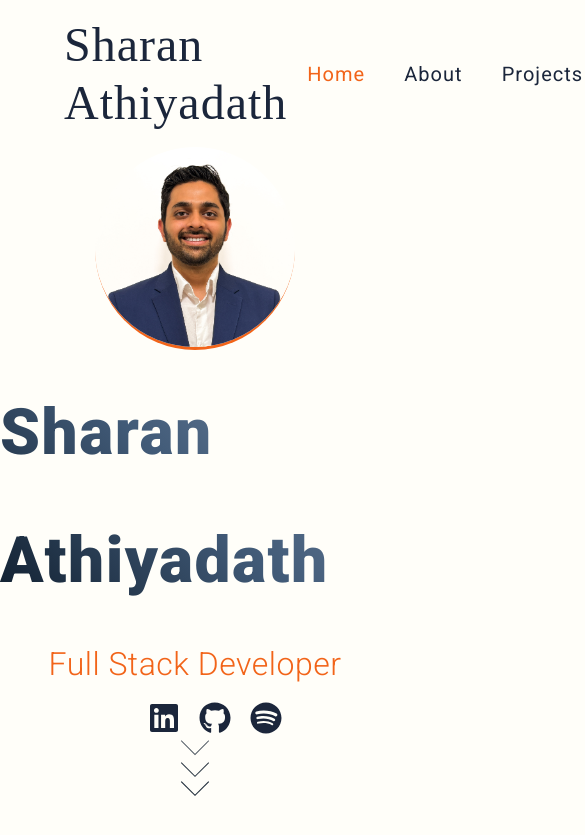
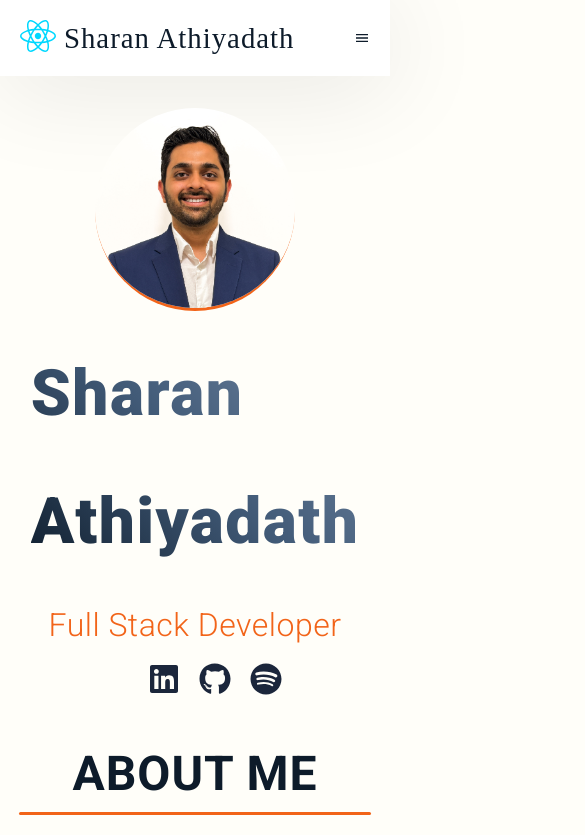
Before and after one commit to Sharanadhi/sharan-portfolio, a React (Vite) app: page / in a window 390 px wide. Shown: the top 835 px of the page, 585 px wide, since content can reach past the window. Built offline with nearby package versions, Linux system fonts and the light colour scheme; a web font is replaced by a local one.

Commit message:
add responsive Navbar

```diff
--- a/src/App.jsx
+++ b/src/App.jsx
@@ -1,5 +1,5 @@
 
-import Navbar from './components/Navbar/Navbar';
+import Header from './components/Header/Header';
 import Hero from './components/Hero/Hero';
 import About from './components/About/About';
 import Projects from './components/Projects/Projects';
@@ -9,11 +9,9 @@ import './App.scss'
 function App() {
   return (
       <>
-        <header>
-          <Navbar/>
-          <Hero />
-        </header>
+          <Header/>
         <main>
+        <Hero />
           <About />
           <Projects />
           <Contact />
--- a/src/App.scss
+++ b/src/App.scss
@@ -25,10 +25,7 @@ body {
   -webkit-text-size-adjust: 100%;
   -webkit-font-smoothing: antialiased;
   scroll-behavior: smooth;
-}
-
-header {
-  height: 100vh;
+  position: relative;
 }
 
 .underline {
@@ -86,3 +83,7 @@ select:focus {
 textarea {
   height: 4.8rem;
 }
+
+.d-none {
+  display: none;
+}
--- a/src/components/Contact/Contact.jsx
+++ b/src/components/Contact/Contact.jsx
@@ -3,7 +3,7 @@ import './Contact.scss';
 
 const Contact = ()=> {
   return (
-    <section className="contact">
+    <section id="contact" className="contact">
       <div className='contact__header'>
           <h2 className="contact__heading">CONTACT</h2>
           <hr className='underline'/>
@@ -18,16 +18,16 @@ const Contact = ()=> {
           <div className="contact__card-body">
             <form action="">
             <div className="input__group">
-              <label htmlFor="">Name</label>
-              <input type="text" className="contact__input"/>
+              <label htmlFor="contact_name">Name</label>
+              <input type="text" className="contact__input" id="contact_name"/>
             </div>
             <div className="input__group">
-              <label htmlFor="">Email</label>
-              <input type="email" className="contact__input"/>
+              <label htmlFor="contact_email">Email</label>
+              <input type="email" className="contact__input" id="contact_email"/>
             </div>
             <div className="input__group">
-              <label htmlFor="">Message</label>
-              <textarea name="message" id="message"></textarea>
+              <label htmlFor="contact_message">Message</label>
+              <textarea name="message" id="contact_message"></textarea>
             </div>
             <div className="btn__group">
               <button className="contact__button">Submit</button>
--- /dev/null
+++ b/src/components/Header/Header.jsx
@@ -0,0 +1,69 @@
+import { useState } from 'react';
+import { MdMenu, MdClose } from "react-icons/md";
+import './Header.scss';
+import logo from '../../assets/react.svg';
+
+function Navbar() {
+  const [menuOpen, setMenuOpen] = useState(false);
+
+  const toggleMenu = () => {
+    setMenuOpen(!menuOpen);
+  };
+
+  const closeMenu = () => {
+    setMenuOpen(false);
+  };
+
+  return (
+    <header className="header">
+      <div className="header__content">
+        <div className="header__logo-container">
+          <div className="header__logo-img-cont">
+            <img src={logo} alt="Sharan Athiyadath logo image" className="header__logo-img" />
+          </div>
+          <span className="header__logo-title">Sharan Athiyadath</span>
+        </div>
+        <div className="header__main">
+          <ul className="header__links">
+            <li className="header__link-wrapper">
+              <a href="./" className="header__link"> Home </a>
+            </li>
+            <li className="header__link-wrapper">
+              <a href="./#about" className="header__link">About </a>
+            </li>
+            <li className="header__link-wrapper">
+              <a href="./#projects" className="header__link"> Projects </a>
+            </li>
+            <li className="header__link-wrapper">
+              <a href="./#contact" className="header__link"> Contact </a>
+            </li>
+          </ul>
+          <div className="header__main-ham-menu-cont" onClick={toggleMenu}>
+            <MdMenu className={`header__main-ham-menu ${menuOpen ? 'd-none' : ''}`} />
+            <MdClose className={`header__main-ham-menu-close ${menuOpen ? '' : 'd-none'}`} />
+          </div>
+        </div>
+      </div>
+      <div className={`header__sm-menu ${menuOpen ? 'header__sm-menu--active' : ''}`}>
+        <div className="header__sm-menu-content">
+          <ul className="header__sm-menu-links">
+            <li className="header__sm-menu-link" onClick={closeMenu}>
+              <a href="./"> Home </a>
+            </li>
+            <li className="header__sm-menu-link" onClick={closeMenu}>
+              <a href="./#about"> About </a>
+            </li>
+            <li className="header__sm-menu-link" onClick={closeMenu}>
+              <a href="./#projects"> Projects </a>
+            </li>
+            <li className="header__sm-menu-link" onClick={closeMenu}>
+              <a href="./#contact"> Contact </a>
+            </li>
+          </ul>
+        </div>
+      </div>
+    </header>
+  );
+}
+
+export default Navbar;
--- /dev/null
+++ b/src/components/Header/Header.scss
@@ -0,0 +1,92 @@
+@use "../../styles/partials/variables" as *;
+@use "../../styles/partials/mixins" as *;
+@use "../../styles/partials/typography" as *;
+
+.header {
+  // position: fixed;
+  width: 100%;
+  z-index: 1000;
+  background: #fff;
+  box-shadow: 0 10px 100px rgba(0, 0, 0, 0.1);
+
+  &__content {
+    display: flex;
+    align-items: center;
+    justify-content: space-between;
+    padding: 1.25rem;
+  }
+
+  &__logo-container {
+    @include flex-center;
+    gap: 0.5rem;
+  }
+
+  &__logo-title {
+    @include ntr-font(400);
+    font-size: 1.8rem;
+  }
+
+  &__links {
+    display: none;
+    @include media-query("tablet") {
+      list-style: none;
+      @include flex-space-between;
+    }
+  }
+
+  &__link {
+    padding: 0 1rem;
+    text-decoration: none;
+    @include ntr-font(400);
+    font-size: 1.6rem;
+    color: $blue1;
+  }
+
+  &__main-ham-menu-cont {
+    @include media-query("tablet") {
+      display: none;
+    }
+  }
+
+  &__main-ham-menu {
+    display: block;
+    @include media-query("tablet") {
+      display: none;
+    }
+  }
+
+  &__sm-menu {
+    background: #fff;
+    position: absolute;
+    width: 100%;
+    top: 10%;
+    visibility: hidden;
+    opacity: 0;
+    transition: all 0.3s;
+    z-index: 999; /* Ensure it's above other elements */
+    box-shadow: 0px 5px 5px 0px rgba(0, 0, 0, 0.1);
+  }
+
+  &__sm-menu--active {
+    visibility: visible;
+    opacity: 1;
+  }
+
+  &__sm-menu-link {
+    list-style: none;
+
+    a {
+      display: block;
+      text-decoration: none;
+      padding: 2.5rem 3rem;
+      font-size: 1.6rem;
+      color: #333;
+      text-align: right;
+      border-bottom: 1px solid #eee;
+      font-weight: 700;
+      text-transform: uppercase;
+      letter-spacing: 2px;
+      transition: color 0.3s;
+    }
+  }
+}
--- a/src/components/Hero/Hero.jsx
+++ b/src/components/Hero/Hero.jsx
@@ -26,11 +26,6 @@ function Hero(){
           <li><a target="_blank" href="https://open.spotify.com/user/315qepx426u27kty6kxa5227dxoe?si=c8d4bc9ade6c4824"><FaSpotify/></a></li>
       </Fade>
         </ul>
-      <div className="scroll-down">
-        <span></span>
-        <span></span>
-        <span></span>
-     </div>
     </section>
   )
 }
--- a/src/components/Hero/Hero.scss
+++ b/src/components/Hero/Hero.scss
@@ -3,6 +3,7 @@
 @use "../../styles/partials/typography" as *;
 
 .hero {
+  margin: 2rem;
   @include flex-center;
   flex-direction: column;
   gap: 1.2rem;
@@ -43,43 +44,3 @@
     }
   }
 }
-
-.scroll-down {
-  position: absolute;
-  top: 90%;
-  left: 50%;
-  transform: translate(-50%, -50%);
-
-  span {
-    display: block;
-    width: 20px;
-    height: 20px;
-    border-bottom: 1px solid $black1;
-    border-right: 1px solid $black1;
-    transform: rotate(45deg);
-    margin: -10px;
-    animation: animate 2s infinite;
-
-    &:nth-child(2) {
-      animation-delay: -0.2s;
-    }
-
-    &:nth-child(3) {
-      animation-delay: -0.4s;
-    }
-  }
-}
-
-@keyframes animate {
-  0% {
-    opacity: 0;
-    transform: rotate(45deg) translate(-20px, -20px);
-  }
-  50% {
-    opacity: 1;
-  }
-  100% {
-    opacity: 0;
-    transform: rotate(45deg) translate(20px, 20px);
-  }
-}
--- a/src/components/Navbar/Navbar.jsx
+++ /dev/null
@@ -1,18 +0,0 @@
-import './Navbar.scss'
-
-function Navbar() {
-  return (
-  <nav className='navbar'>
-    <div className="navbar__logo">
-      <a href="#">Sharan Athiyadath</a>
-    </div>
-    <ul className="navbar__menu">
-      <li><a href="#" className='active'>Home</a></li>
-      <li><a href="#about">About</a></li>
-      <li><a href="#">Projects</a></li>
-      <li><a href="#">Contact</a></li>
-    </ul>
-  </nav>);
-}
-
-export default Navbar;
--- a/src/components/Navbar/Navbar.scss
+++ /dev/null
@@ -1,43 +0,0 @@
-@use "../../styles/partials/variables" as *;
-@use "../../styles/partials/mixins" as *;
-@use "../../styles/partials/typography" as *;
-
-.navbar {
-  display: flex;
-  align-items: center;
-  justify-content: space-between;
-  padding: 1rem 4rem;
-  z-index: 10;
-  &__logo a {
-    color: $blue1;
-    text-decoration: none;
-    @include ntr-font(400);
-    font-style: normal;
-    font-size: 3rem;
-  }
-  &__menu {
-    list-style: none;
-    margin: 0;
-    padding: 0;
-    display: flex;
-    gap: 1.2rem;
-    li {
-      margin-left: 1.25rem;
-      @include media-query("tablet") {
-        margin: 0;
-        text-align: center;
-      }
-    }
-    a {
-      color: $blue1;
-      text-decoration: none;
-      @include roboto-font(400);
-      font-style: normal;
-      font-size: 1.25rem;
-    }
-    .active {
-      color: $orange1;
-      text-decoration: none;
-    }
-  }
-}
--- a/src/components/Projects/Projects.jsx
+++ b/src/components/Projects/Projects.jsx
@@ -9,7 +9,7 @@ const Projects = () => {
   ));
 
   return (
-    <section className='projects'>
+    <section id="projects" className='projects'>
       <div className='projects__header'>
           <h2 className="projects__heading">PROJECTS</h2>
           <hr className='underline'/>
--- a/src/styles/partials/_mixins.scss
+++ b/src/styles/partials/_mixins.scss
@@ -56,7 +56,7 @@
       @content;
     }
   } @else if $breakpoint == "desktop" {
-    @media (min-width: 1024px) {
+    @media (min-width: 818px) {
       @content;
     }
   } @else if $breakpoint == "large-desktop" {
```
